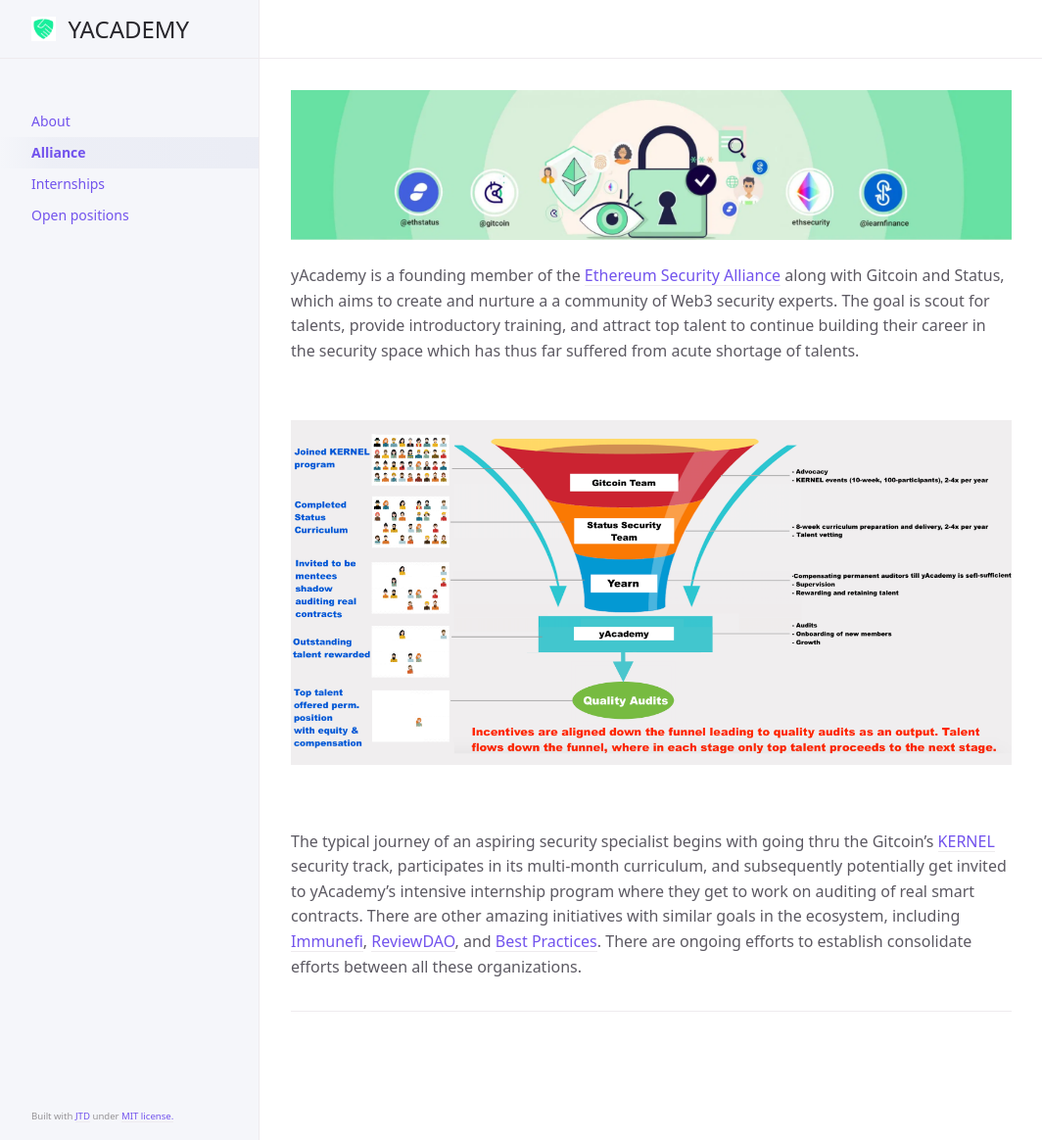
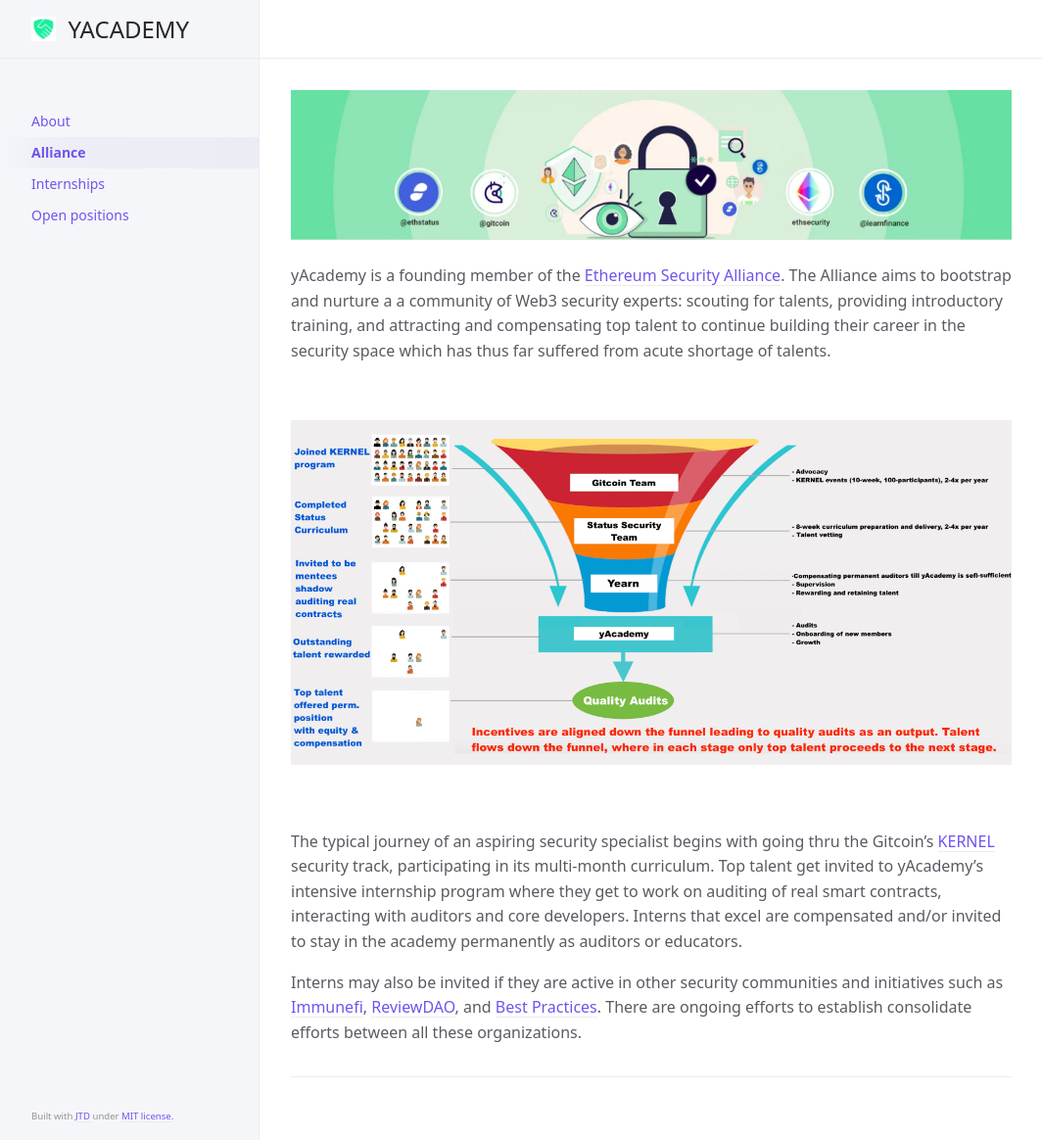
Before and after one commit to yacademy/yacademy.github.io, a Jekyll site: the page built from alliance.md, in a window 1280 px wide and 1164 px high. Shown: the whole window at 98% size, without its empty margins (107-1171 px from the left). Built offline with Jekyll 4.4.1, drawn with Linux system fonts in a browser that asks for light colours.

Commit message:
chore: clean up for going live

```diff
--- a/alliance.md
+++ b/alliance.md
@@ -7,7 +7,7 @@
 <center><img src="/assets/images/alliance.png" width="100%"></center>
 
 
-yAcademy is a founding member of the [Ethereum Security Alliance](https://gitcoin.co/blog/announcing-the-kernel-security-track/) along with Gitcoin and Status, which aims to create and nurture a a community of Web3 security experts. The goal is scout for talents, provide introductory training, and attract top talent to continue building their career in the security space which has thus far suffered from acute shortage of talents.
+yAcademy is a founding member of the [Ethereum Security Alliance](https://gitcoin.co/blog/announcing-the-kernel-security-track/). The Alliance aims to bootstrap and nurture a a community of Web3 security experts: scouting for talents, providing introductory training, and attracting and compensating top talent to continue building their career in the security space which has thus far suffered from acute shortage of talents.
 
 <br>
 
@@ -15,4 +15,6 @@
 
 <br>
 
-The typical journey of an aspiring security specialist begins with going thru the Gitcoin's [KERNEL](http://kernel.community/en/) security track, participates in its multi-month curriculum, and subsequently potentially get invited to yAcademy's intensive internship program where they get to work on auditing of real smart contracts. There are other amazing initiatives with similar goals in the ecosystem, including [Immunefi](https://immunefi.com/), [ReviewDAO](https://forum.dao.reviews/), and [Best Practices](https://gitcoin.co/grants/2195/best-practicers). There are ongoing efforts to establish consolidate efforts between all these organizations.
+The typical journey of an aspiring security specialist begins with going thru the Gitcoin's [KERNEL](http://kernel.community/en/) security track, participating in its multi-month curriculum. Top talent get invited to yAcademy's intensive internship program where they get to work on auditing of real smart contracts, interacting with auditors and core developers. Interns that excel are compensated and/or invited to stay in the academy permanently as auditors or educators.
+
+Interns may also be invited if they are active in other security communities and initiatives such as [Immunefi](https://immunefi.com/), [ReviewDAO](https://forum.dao.reviews/), and [Best Practices](https://gitcoin.co/grants/2195/best-practicers). There are ongoing efforts to establish consolidate efforts between all these organizations.
```
Also changed, not shown: about.md (+2 -2 lines), index.md (+2 -2 lines), internships.md (+1 -1 lines).
